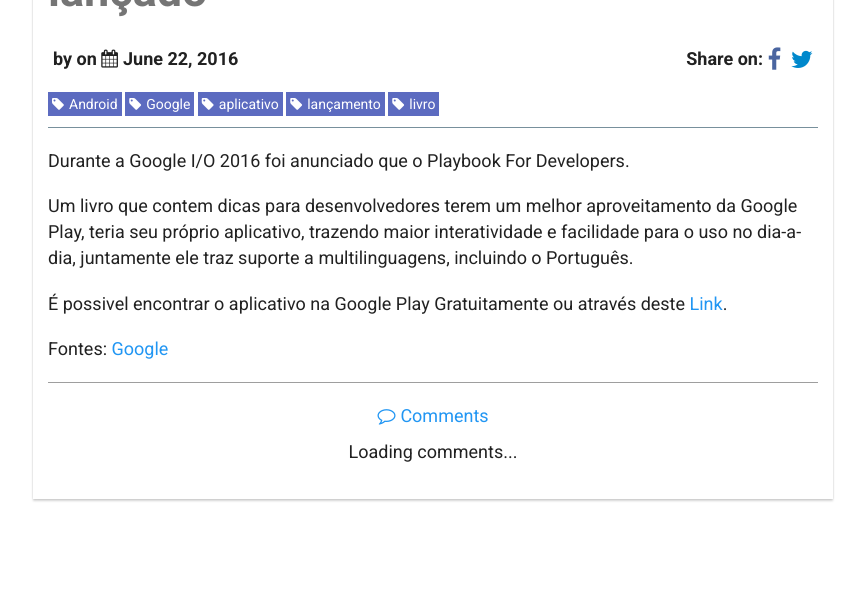
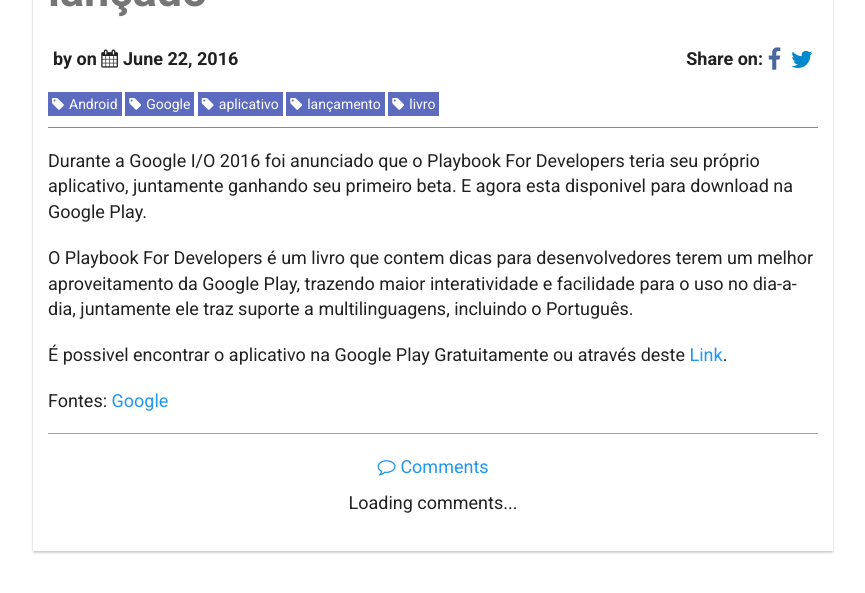
Before and after one commit to PlusFriends/okgnow.github.io, a Jekyll site: the page built from _posts/2016-06-22-aplicativo-playbook-for-developers-e-lancado.md, in a window 1280 px wide, cut to the strip 254-847 px from the top of the page. Shown: the whole strip, without its empty margins (207-1072 px from the left). Built offline with Jekyll 4.4.1, drawn with Linux system fonts in a browser that asks for light colours; nearby versions of some CDN libraries; comment, search, counter and statistics services are not loaded.

Commit message:
Update 2016-06-22-aplicativo-playbook-for-developers-e-lancado.md

```diff
--- a/_posts/2016-06-22-aplicativo-playbook-for-developers-e-lancado.md
+++ b/_posts/2016-06-22-aplicativo-playbook-for-developers-e-lancado.md
@@ -7,9 +7,9 @@ date:   2016-06-22 14:00:00
 categories: Android
 tags: Android Google aplicativo lançamento livro
 ---
-Durante a Google I/O 2016 foi anunciado que o Playbook For Developers.
+Durante a Google I/O 2016 foi anunciado que o Playbook For Developers teria seu próprio aplicativo, juntamente ganhando seu primeiro beta. E agora esta disponivel para download na Google Play.
 
-Um livro que contem dicas para desenvolvedores terem um melhor aproveitamento da Google Play, teria seu próprio aplicativo, trazendo maior interatividade e facilidade para o uso no dia-a-dia, juntamente ele traz suporte a multilinguagens, incluindo o Português.
+O Playbook For Developers é um livro que contem dicas para desenvolvedores terem um melhor aproveitamento da Google Play, trazendo maior interatividade e facilidade para o uso no dia-a-dia, juntamente ele traz suporte a multilinguagens, incluindo o Português.
 
 É possivel encontrar o aplicativo na Google Play Gratuitamente ou através deste <a href="https://play.google.com/store/apps/details?id=com.google.android.apps.secrets&hl=pt-br">Link</a>.
 
```
